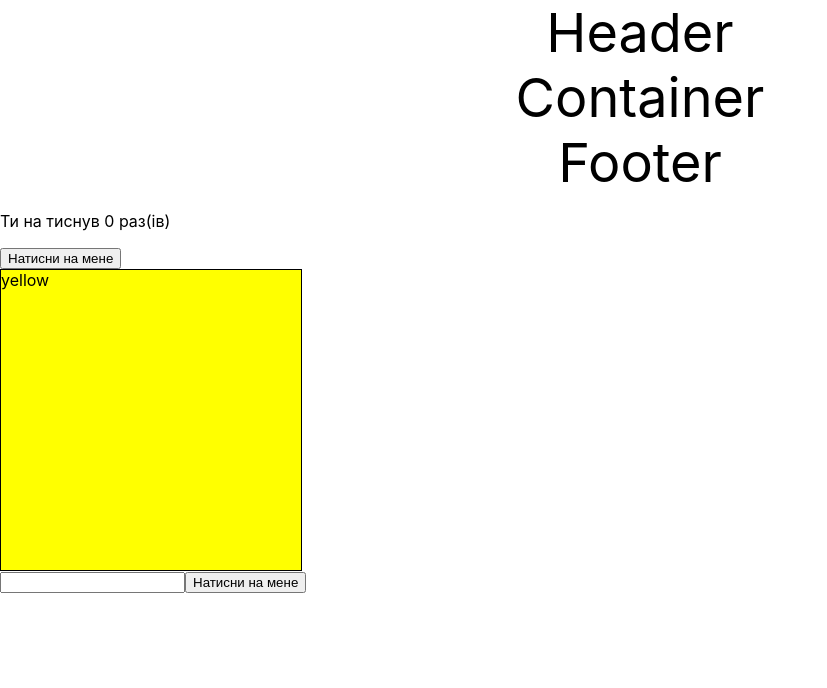
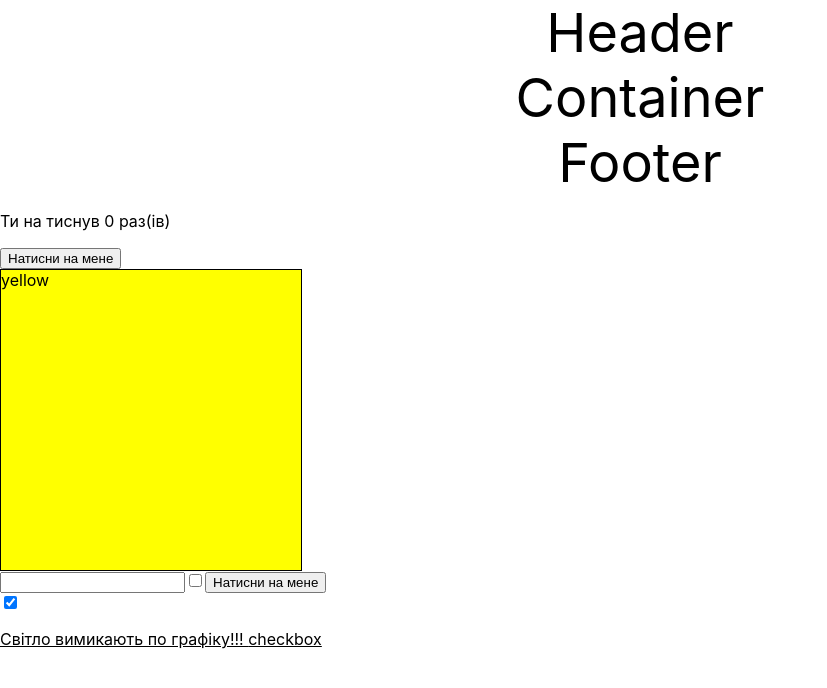
Before and after one commit to evgeniy-20/todolist, a React (Create React App) app: page / in a window 1280 px wide. Shown: the top 688 px of the page, without its empty margins (0-827 px from the left). Built offline with nearby package versions, Linux system fonts and the light colour scheme.

Commit message:
checkbox

```diff
--- a/src/App.css
+++ b/src/App.css
@@ -28,3 +28,6 @@
   width: 300px;
   height: 300px;
 }
+.checkbox {
+  text-decoration: underline;
+}
--- a/src/App.js
+++ b/src/App.js
@@ -6,6 +6,7 @@ import Button from './Button';
 import List from './List';
 import Input from './input';
 import Inputexample from './Inputexample';
+import Paragraph from './Paragraph';
 
 function App() {
   return (
@@ -17,6 +18,7 @@ function App() {
       <List />
       <Input />
       <Inputexample />
+      <Paragraph />
     </div>
   );
 }
--- a/src/Inputexample.js
+++ b/src/Inputexample.js
@@ -18,6 +18,7 @@ function Inputexample() {
     <div>
         {result}
         <input value={value} onChange={handleChange} />
+        <input type="checkbox" onChange={handleChange} />
         <button onClick={handleClick}>Натисни на мене</button>
     </div>
   )
--- /dev/null
+++ b/src/Paragraph.js
@@ -0,0 +1,20 @@
+import React, {useState} from 'react'
+
+function Paragraph() {
+  const [checkbox, setChecked] = useState('checkbox')
+  const getCheckbox = () => {
+    if(checkbox === true) {
+      setChecked(true)
+    } else {
+      setChecked(false)
+    }
+  }
+  return (
+    <div>
+        <input type='checkbox' checked={checkbox} onClick={getCheckbox}   />
+        <p className= {checkbox}>Світло вимикають по графіку!!! {checkbox}</p>
+    </div>
+  )
+}
+
+export default Paragraph
```
